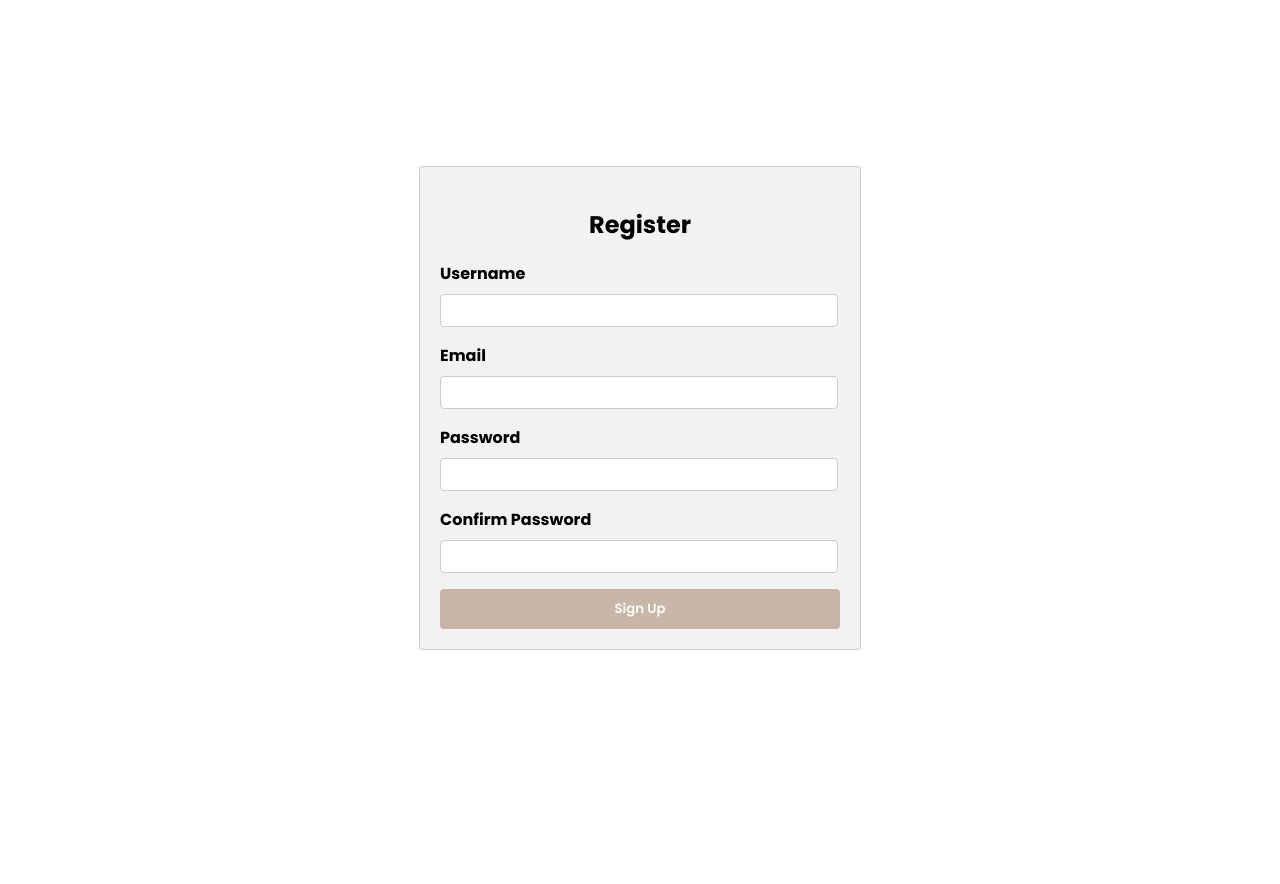
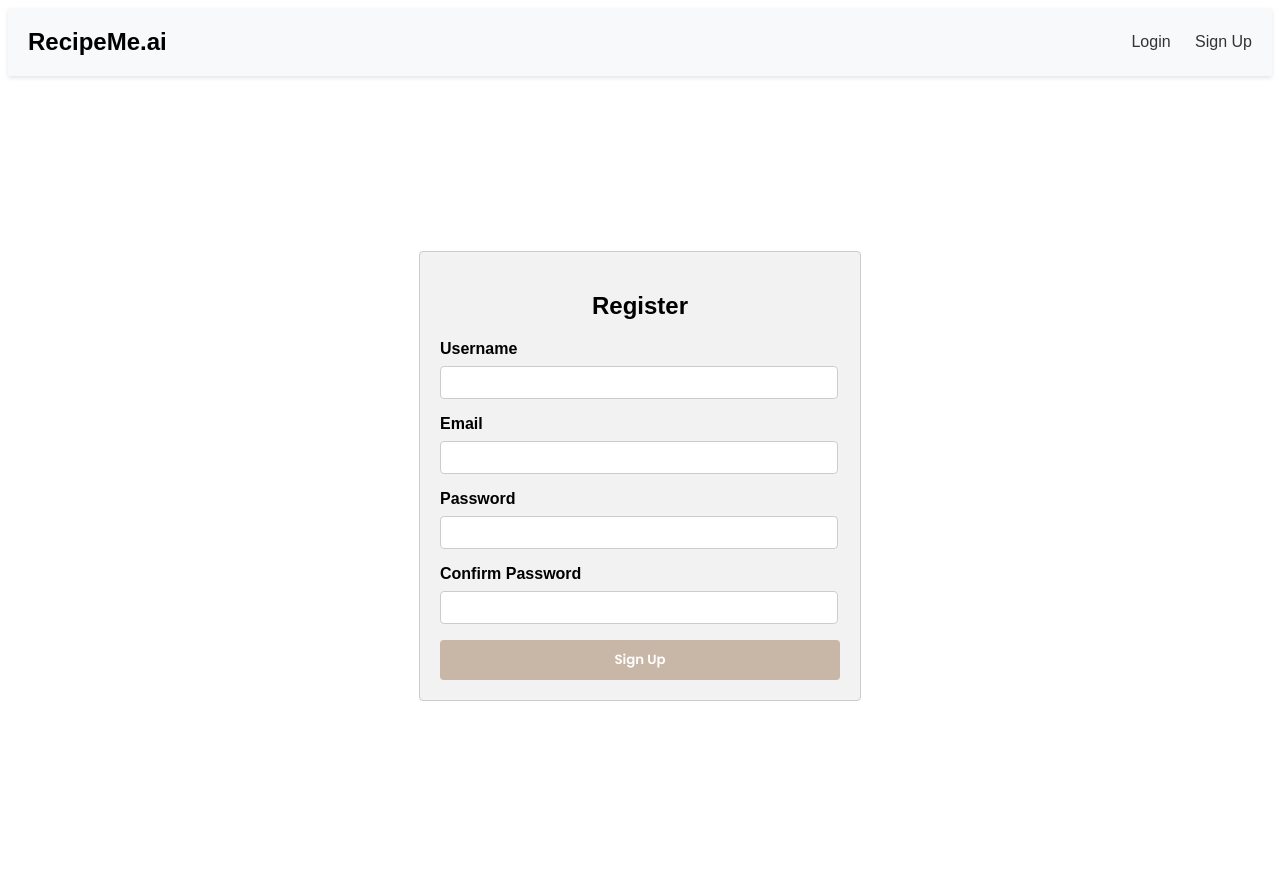
Before and after one commit to petersapountzis/RecipeMe.ai, a Flask app: page /register in a window 1280 px wide. Before the commit the page ends 650 px from the top, so only its background shows below. Run offline with Flask 3, Linux system fonts and the light colour scheme.

Commit message:
header implementation

```diff
--- /dev/null
+++ b/recipeMe/static/header.css
@@ -0,0 +1,23 @@
+body {
+  font-family: Arial, sans-serif;
+}
+
+.header {
+  display: flex;
+  justify-content: space-between;
+  align-items: center;
+  padding: 20px;
+  background-color: #f8f9fa;
+  box-shadow: 0 2px 4px 0 rgba(0, 0, 0, 0.1);
+}
+
+.header .logo {
+  font-size: 24px;
+  font-weight: bold;
+}
+
+.header .nav-links a {
+  margin-left: 20px;
+  text-decoration: none;
+  color: #333;
+}
--- a/recipeMe/templates/register.html
+++ b/recipeMe/templates/register.html
@@ -7,17 +7,28 @@
       type="text/css"
       href="{{ url_for('static', filename='register.css') }}"
     />
+    <link
+      rel="stylesheet"
+      href="{{ url_for('static', filename='header.css') }}"
+    />
   </head>
   <body>
-    <div class = "register">
+    <header class="header">
+      <div class="logo">RecipeMe.ai</div>
+      <nav class="nav-links">
+        <a href="{{ url_for('login')}}">Login</a>
+        <a href="{{ url_for('register')}}">Sign Up</a>
+      </nav>
+    </header>
+    <div class="register">
       <div class="form-container">
         <h2>Register</h2>
         <form method="POST">
           {{ form.csrf_token }} {{ form.hidden_tag() }}
 
           <label for="username">{{ form.username.label }}</label>
-          {{ form.username(id="username") }} {% for error in form.username.errors
-          %}
+          {{ form.username(id="username") }} {% for error in
+          form.username.errors %}
           <span class="error">{{ error }}</span>
           {% endfor %}
 
@@ -27,19 +38,19 @@
           {% endfor %}
 
           <label for="password">{{ form.password.label }}</label>
-          {{ form.password(id="password") }} {% for error in form.password.errors
-          %}
+          {{ form.password(id="password") }} {% for error in
+          form.password.errors %}
           <span class="error">{{ error }}</span>
           {% endfor %}
 
-          <label for="confirm_password">{{ form.confirm_password.label }}</label>
+          <label for="confirm_password"
+            >{{ form.confirm_password.label }}</label
+          >
           {{ form.confirm_password(id="confirm_password") }} {% for error in
           form.confirm_password.errors %}
           <span class="error">{{ error }}</span>
           {% endfor %}
-          <div class="btn">
-            {{ form.submit() }}
-          </div>
+          <div class="btn">{{ form.submit() }}</div>
         </form>
       </div>
     </div>
```
Also changed, not shown: recipeMe/templates/home.html (+11 -0 lines), recipeMe/templates/index.html (+11 -0 lines), recipeMe/templates/landing.html (+11 -0 lines), recipeMe/templates/login.html (+17 -7 lines), recipeMe/templates/recipe.html (+11 -0 lines).
